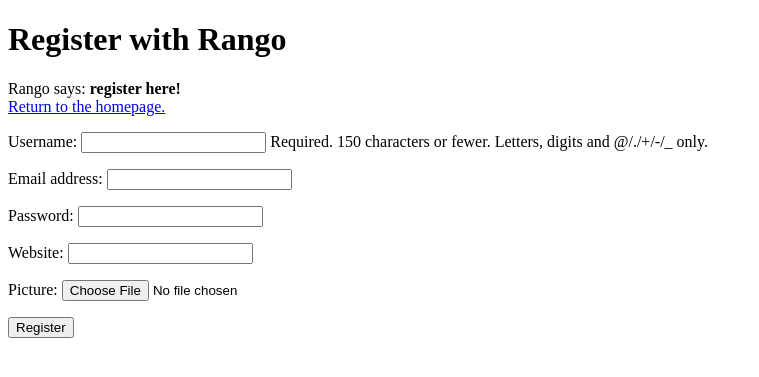
After one commit to 2090707/tangowithdjango, a Django app: page /rango/register/ in a window 1280 px wide. The commit adds this page. Shown: the top 377 px of the page, without its empty margins (0-759 px from the left). Run offline with Django 3.2, Linux system fonts and the light colour scheme.

Commit message:
Chapter 9 - completed

```diff
--- a/rango/admin.py
+++ b/rango/admin.py
@@ -1,5 +1,5 @@
 from django.contrib import admin
-from rango.models import Category, Page
+from rango.models import Category, Page, UserProfile
 
 class PageAdmin(admin.ModelAdmin):
     list_display = ('title', 'category', 'url')
@@ -9,3 +9,4 @@ class CategoryAdmin(admin.ModelAdmin):
 
 admin.site.register(Category, CategoryAdmin)
 admin.site.register(Page, PageAdmin)
+admin.site.register(UserProfile)
--- a/rango/forms.py
+++ b/rango/forms.py
@@ -1,5 +1,6 @@
 from django import forms
-from rango.models import Page, Category
+from rango.models import Page, Category, UserProfile
+from django.contrib.auth.models import User
 
 class CategoryForm(forms.ModelForm):
     name = forms.CharField(max_length=128, help_text="Please enter the category name.")
@@ -29,3 +30,16 @@ class PageForm(forms.ModelForm):
             cleaned_data['url'] = url
 
         return cleaned_data
+
+class UserForm(forms.ModelForm):
+    password = forms.CharField(widget=forms.PasswordInput())
+
+    class Meta:
+        model = User
+        fields = ('username', 'email', 'password')
+
+class UserProfileForm(forms.ModelForm):
+
+    class Meta:
+        model = UserProfile
+        fields = ('website', 'picture')
--- a/rango/models.py
+++ b/rango/models.py
@@ -1,5 +1,7 @@
 from django.db import models
 from django.template.defaultfilters import slugify
+from django.contrib.auth.models import User
+
 
 class Category(models.Model):
     name = models.CharField(max_length=128, unique=True)
@@ -26,3 +28,14 @@ class Page(models.Model):
 
     def __unicode__(self):
         return self.title
+
+class UserProfile(models.Model):
+    # link user profile to a user model instance
+    user = models.OneToOneField(User)
+
+    # additional attributes
+    website = models.URLField(blank=True)
+    picture = models.ImageField(upload_to='profile_images', blank=True)
+
+    def __unicode__(self):
+        return self.user.username
--- a/rango/urls.py
+++ b/rango/urls.py
@@ -6,4 +6,8 @@ urlpatterns = patterns('',
     url(r'^about/$', views.about, name='about'),
     url(r'^add_category/$', views.add_category, name='add_category'),
     url(r'^category/(?P<category_name_slug>[\w\-]+)/$', views.category, name='category'),
-    url(r'^category/(?P<category_name_slug>[\w\-]+)/add_page/$', views.add_page, name='add_page'),)
+    url(r'^category/(?P<category_name_slug>[\w\-]+)/add_page/$', views.add_page, name='add_page'),
+    url(r'^register/$', views.register, name='register'),
+    url(r'^login/$', views.user_login, name='login'),
+    url(r'^restricted/$', views.restricted, name='restricted'),
+    url(r'^logout/$', views.user_logout, name='logout'),)
--- a/rango/views.py
+++ b/rango/views.py
@@ -1,7 +1,9 @@
 from django.shortcuts import render
-from django.http import HttpResponse
+from django.http import HttpResponse, HttpResponseRedirect
+from django.contrib.auth import authenticate, login, logout
+from django.contrib.auth.decorators import login_required
 from rango.models import Category, Page
-from rango.forms import CategoryForm, PageForm
+from rango.forms import CategoryForm, PageForm, UserForm, UserProfileForm
 
 def index(request):
     category_list = Category.objects.order_by('-likes')[:5]
@@ -32,6 +34,7 @@ def category(request, category_name_slug):
 
     return render(request, 'rango/category.html', context_dict)
 
+@login_required
 def add_category(request):
     # is it a POST?
     if request.method == 'POST':
@@ -49,6 +52,7 @@ def add_category(request):
 
     return render(request, 'rango/add_category.html', {'form': form})
 
+@login_required
 def add_page(request, category_name_slug):
     try:
         cat = Category.objects.get(slug=category_name_slug)
@@ -73,3 +77,79 @@ def add_page(request, category_name_slug):
     context_dict = {'form':form, 'category':cat, 'category_name_slug':category_name_slug}
 
     return render(request, 'rango/add_page.html', context_dict)
+
+def register(request):
+    context_dict = {}
+    # successful registration flag
+    registered = False
+
+    if request.method == 'POST':
+        # grab info from the raw form
+        user_form = UserForm(data=request.POST)
+        profile_form = UserProfileForm(data=request.POST)
+
+        # both forms are valid?
+        if user_form.is_valid() and profile_form.is_valid():
+            # save user's form data to the db
+            user = user_form.save()
+
+            # hash password
+            user.set_password(user.password)
+            user.save()
+
+            # sort out the UserProfile instance
+            profile = profile_form.save(commit=False)
+            profile.user = user
+
+            # was there a picture provided?
+            if 'picture' in request.FILES:
+                profile.picture = request.FILES['picture']
+
+            profile.save()
+            registered = True
+
+        else:
+            print user_form.errors, profile_form.errors
+
+    else:
+        user_form = UserForm()
+        profile_form = UserProfileForm()
+
+    context_dict['user_form'] = user_form
+    context_dict['profile_form'] = profile_form
+    context_dict['registered'] = registered
+    return render(request,
+                  'rango/register.html',
+                  context_dict,)
+
+def user_login(request):
+
+    if request.method == 'POST':
+        username = request.POST['username']
+        password = request.POST['password']
+
+        # check if name/pass combination is valid -> user object
+        user = authenticate(username=username, password=password)
+
+        if user:
+            if user.is_active:
+                login(request, user)
+                return HttpResponseRedirect('/rango/')
+            else:
+                return HttpResponse("Your Rango account is disabled.")
+        else:
+            print "Invalid login details: {0}, {1}".format(username, password)
+            #return HttpResponse("Invalid login details supplied.<br /><a href='/rango/login'>Try again</a>")
+            return render(request, 'rango/login.html', {'bad_attempt': True})
+
+    else:
+        return render(request, 'rango/login.html', {})
+
+@login_required
+def restricted(request):
+    return HttpResponse("Since you're logged in, you can see this text!")
+
+@login_required
+def user_logout(request):
+    logout(request)
+    return HttpResponseRedirect('/rango/')
--- a/tango_with_django_project/settings.py
+++ b/tango_with_django_project/settings.py
@@ -14,6 +14,8 @@ BASE_DIR = os.path.dirname(os.path.dirname(__file__))
 TEMPLATE_PATH = os.path.join(BASE_DIR, 'templates')
 STATIC_PATH = os.path.join(BASE_DIR, 'static')
 MEDIA_ROOT = os.path.join(BASE_DIR, 'media')
+
+LOGIN_URL = '/rango/login/'
 
 # Quick-start development settings - unsuitable for production
 # See https://docs.djangoproject.com/en/1.7/howto/deployment/checklist/
@@ -59,6 +61,10 @@ ROOT_URLCONF = 'tango_with_django_project.urls'
 
 WSGI_APPLICATION = 'tango_with_django_project.wsgi.application'
 
+PASSWORD_HASHERS = (
+    'django.contrib.auth.hashers.PBKDF2PasswordHasher',
+    'django.contrib.auth.hashers.PBKDF2SHA1PasswordHasher',
+)
 
 # Database
 # https://docs.djangoproject.com/en/1.7/ref/settings/#databases
--- a/templates/rango/category.html
+++ b/templates/rango/category.html
@@ -18,7 +18,9 @@
         <strong>No pages currently in category.</strong>
       {% endif %}
       <br />
+      {% if user.is_authenticated %}
       <a href="/rango/category/{{ category_name_slug }}/add_page/">Add a page to this category</a>
+      {% endif %}
     {% else %}
       The specified category {{ category_name }} does not exist!
     {% endif %}
--- /dev/null
+++ b/templates/rango/register.html
@@ -0,0 +1,33 @@
+<!DOCTYPE html>
+
+<html>
+  <head>
+    <title>Rango</title>
+  </head>
+
+  <body>
+    <h1>Register with Rango</h1>
+
+    {% if registered %}
+      Rango says: <strong>thank you for registering!</strong>
+      <a href="/rango/">Return to the homepage.</a><br />
+    {% else %}
+      Rango says: <strong>register here!</strong><br />
+      <a href="/rango/">Return to the homepage.</a><br />
+
+      <form id="user_form" method="post" action="/rango/register/" enctype="multipart/form-data">
+
+        {% csrf_token %}
+
+        {{ user_form.as_p }}
+        {{ profile_form.as_p }}
+
+
+      <input type="submit" name="submit" value="Register" />
+
+      </form>
+
+    {% endif %}
+
+  </body>
+</html>
```
Also changed, not shown: templates/rango/index.html (+16 -3 lines), templates/rango/login.html (added, +27 -0 lines), rango/migrations/0004_auto_20150131_1346.py (added).
